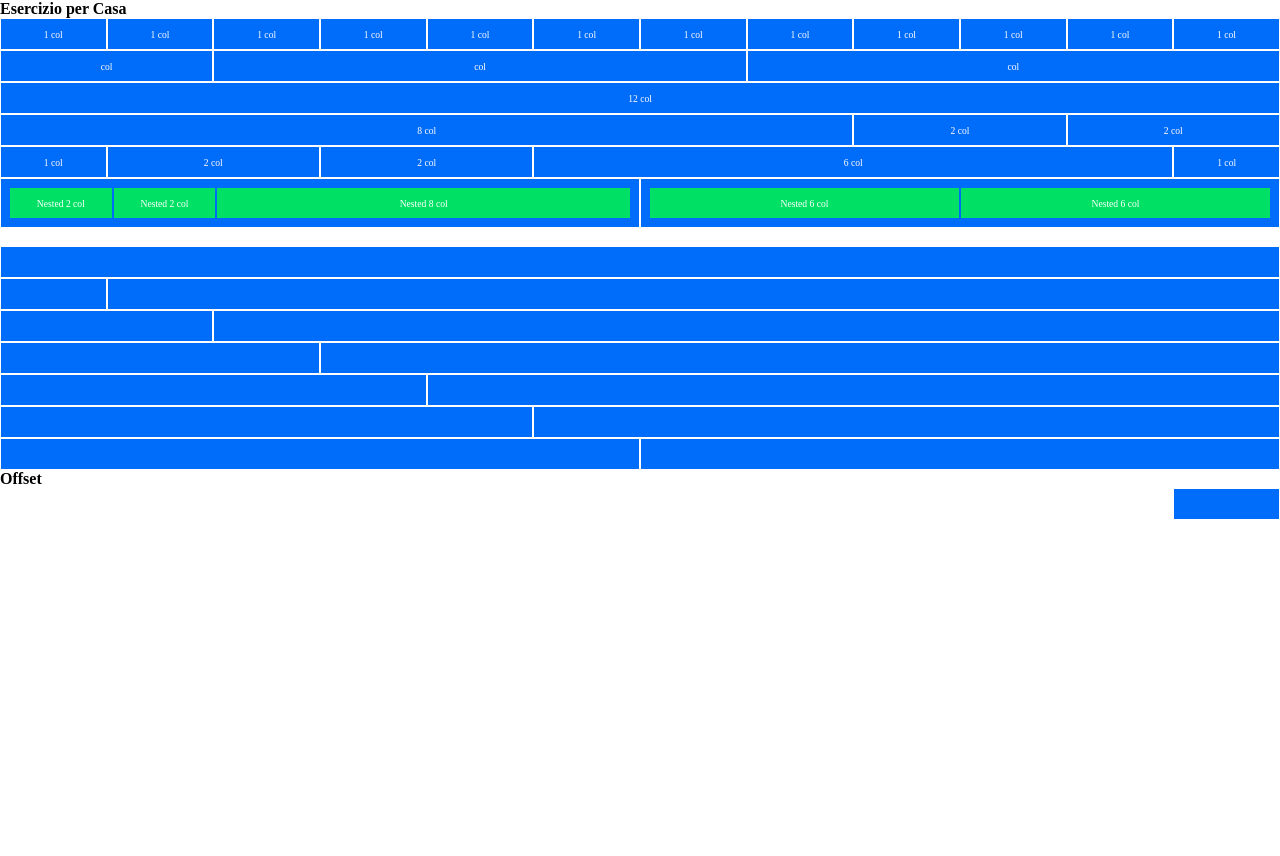
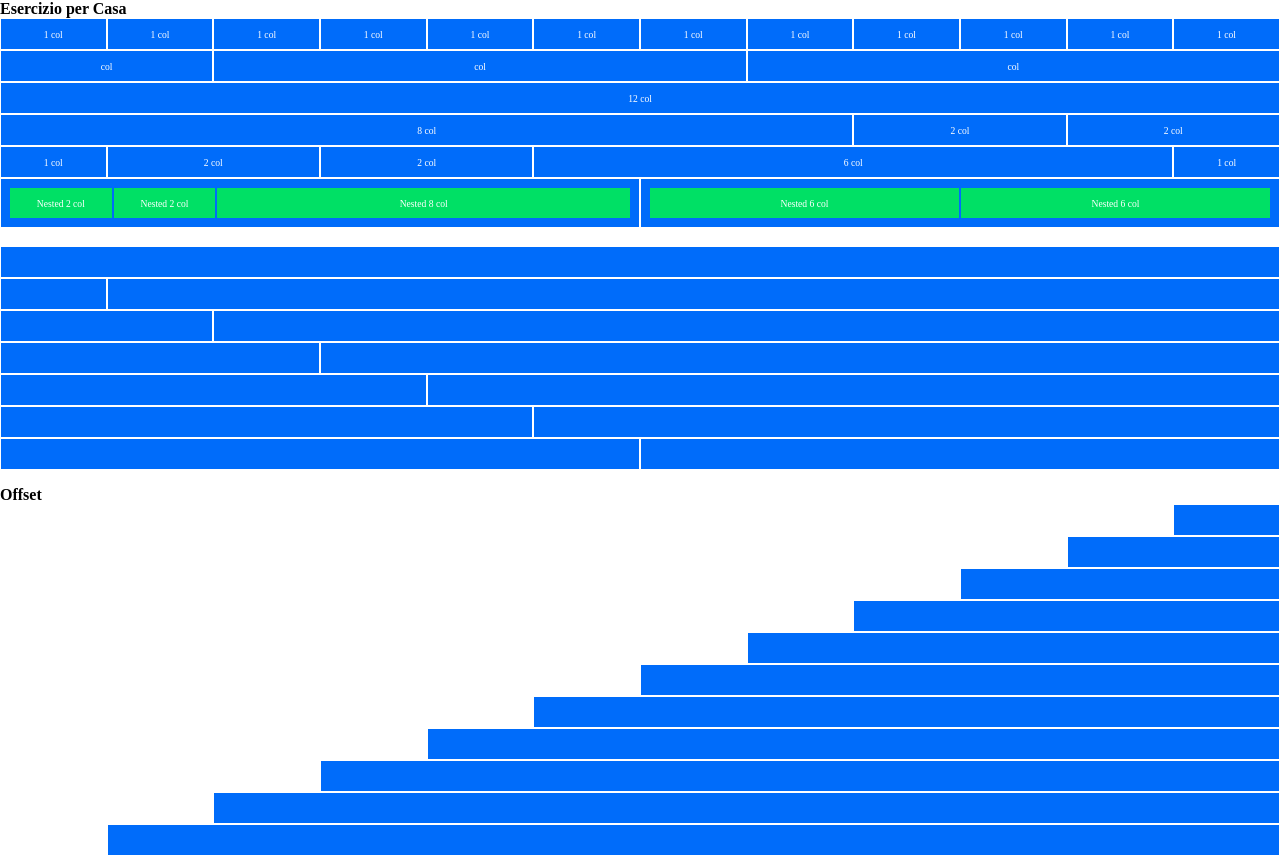
Before and after one commit to AnielloPiscopo/html-css-12bool, a plain HTML site: page index.html in a window 1280 px wide. Before the commit the page ends 800 px from the top, so only its background shows below. Drawn offline with Linux system fonts and the light colour scheme.

Commit message:
Finished the project

```diff
--- a/css/style.css
+++ b/css/style.css
@@ -48,4 +48,6 @@ span{
 
 
 /* * OTHER */
-.lower-part span{}
+.lower-part span{
+    padding-top: 1rem;
+}
--- a/index.html
+++ b/index.html
@@ -129,6 +129,16 @@
 
                     <div class="row">
                         <div class="col-1 col-offset-11"></div>
+                        <div class="col-2 col-offset-10"></div>
+                        <div class="col-3 col-offset-9"></div>
+                        <div class="col-4 col-offset-8"></div>
+                        <div class="col-5 col-offset-7"></div>
+                        <div class="col-6 col-offset-6"></div>
+                        <div class="col-7 col-offset-5"></div>
+                        <div class="col-8 col-offset-4"></div>
+                        <div class="col-9 col-offset-3"></div>
+                        <div class="col-10 col-offset-2"></div>
+                        <div class="col-11 col-offset-1"></div>
                     </div>
                 </section>
             </main>
```
